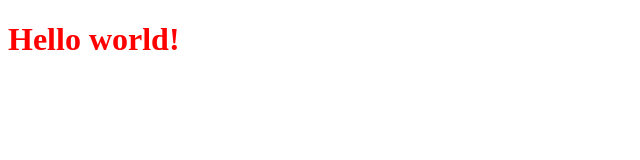
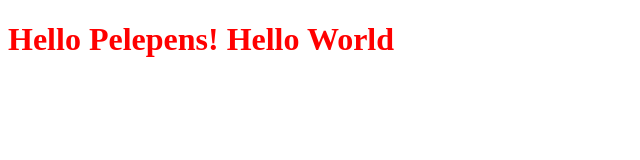
Before and after one commit to memaraj/rscampgit, a plain HTML site: page src/index.html in a window 1280 px wide. Shown: the whole page, without its empty margins (0-640 px from the left). Drawn offline with Linux system fonts and the light colour scheme.

Commit message:
Update index.html

```diff
--- a/src/index.html
+++ b/src/index.html
@@ -5,6 +5,6 @@
 <title>Hello Pelepens!</title>
 </head>
 <body>
-<h1>Hello world!</h1>
+<h1>Hello Pelepens! Hello World</h1>
 </body>
 </html>
```
